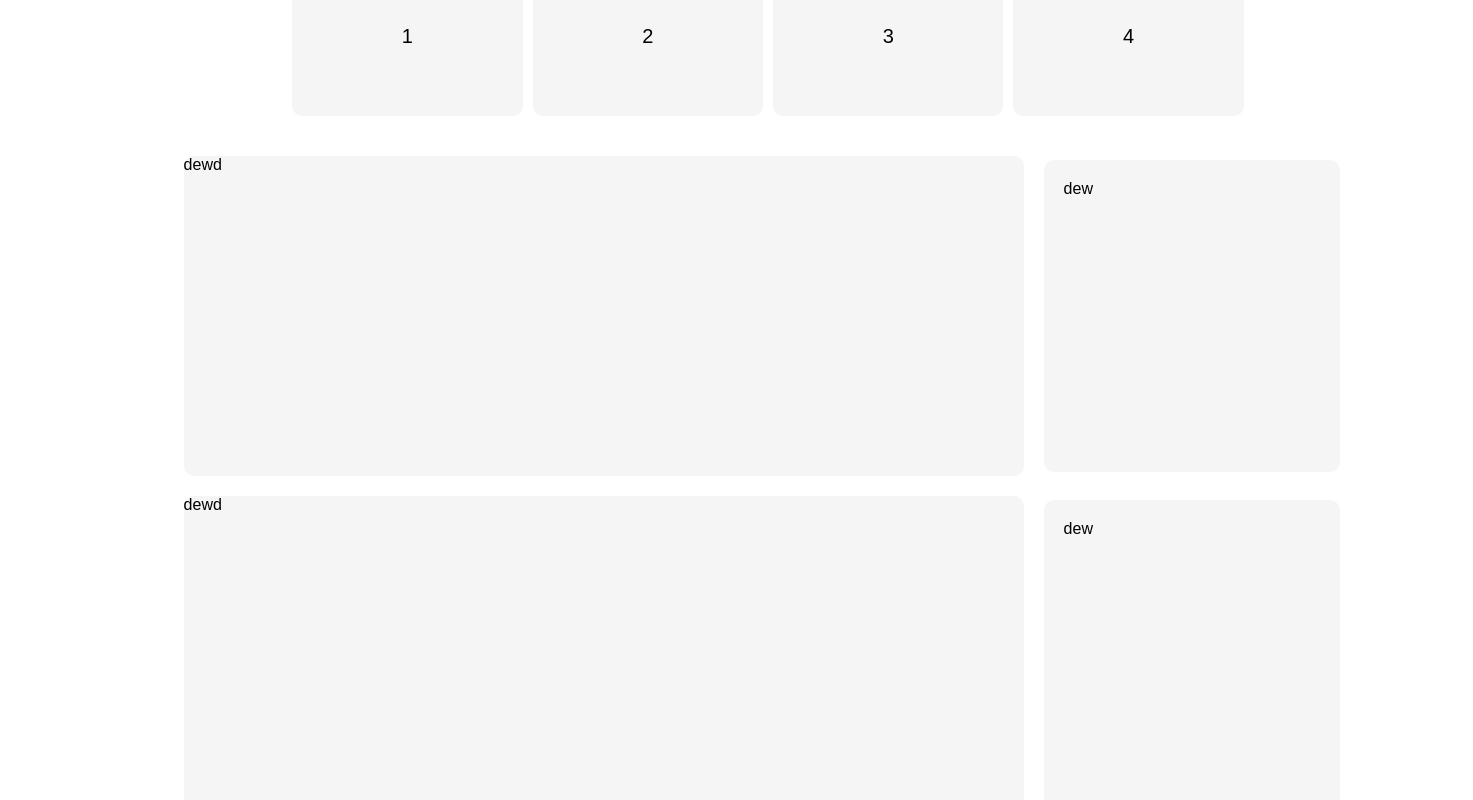
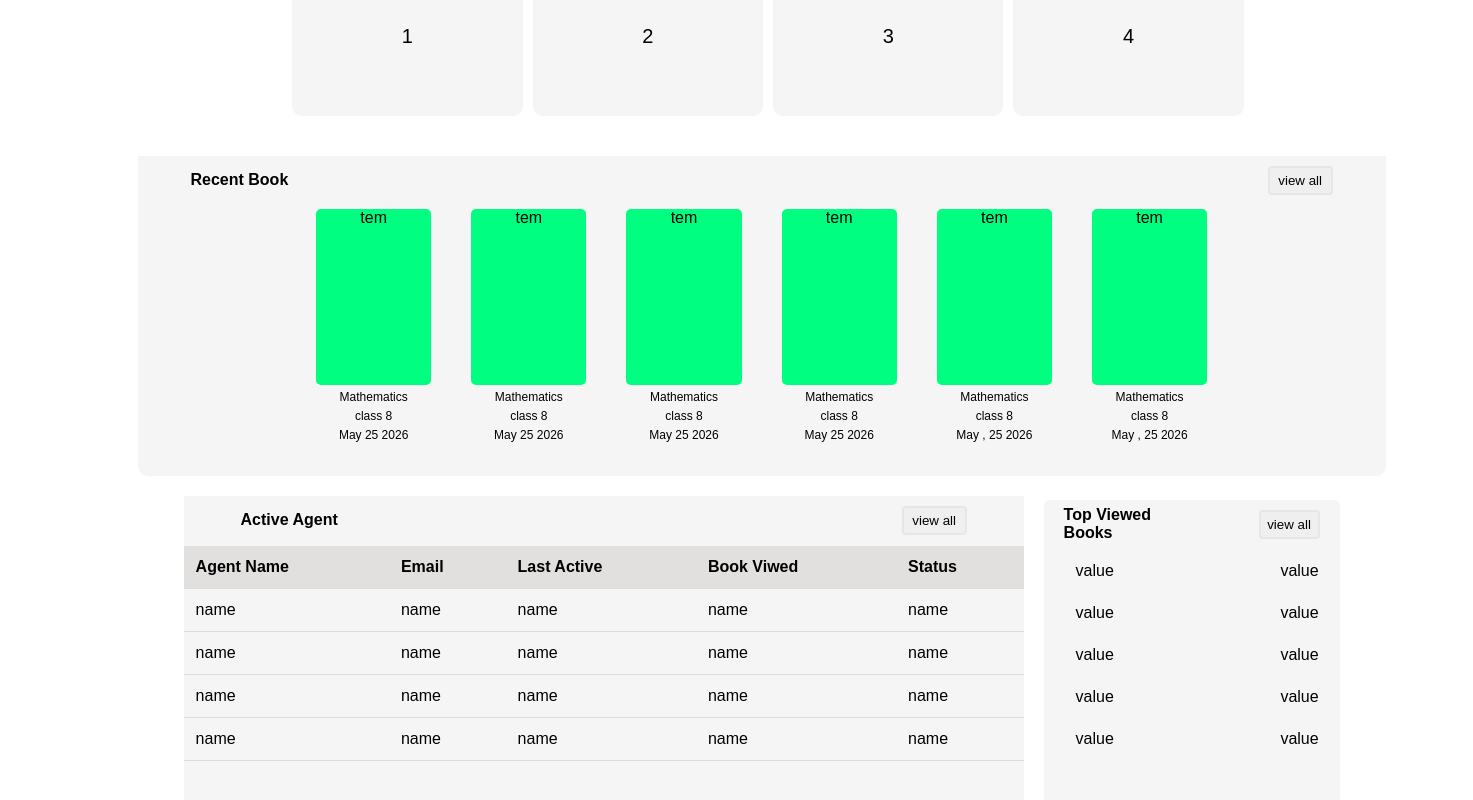
Before and after one commit to utthaanekpahal/FlipBook, a React (Vite) app: page /Dashboard in a window 1280 px wide. Shown: the part 122-922 px from the top of the page, 1473 px wide, since content can reach past the window. Built offline with nearby package versions, Linux system fonts and the light colour scheme.

Commit message:
my local changes

```diff
--- a/src/Component/Dashboard.jsx
+++ b/src/Component/Dashboard.jsx
@@ -2,7 +2,7 @@ import React from 'react'
 
 function Dashboard() {
   return (
-    <>
+    <div className='Dashboard'>
       <header className="header">
         de
       </header>
@@ -15,17 +15,122 @@ function Dashboard() {
       </main>
 
       <footer className="footer">
-        <div className="boxf">
-          <div className="boxs">dewd</div>
-          <div className="card">dew</div>
-        </div>
+        <div className="Maindiv">
+          <div className="box1">
+            <div className='Recent1'>
+              <h4>Recent Book</h4>
+              <button>view all</button>
+            </div>
+             <div className='Temps'>
+              <div className='TempM'><div className='Tem'>tem</div>
+              <span>Mathematics</span>
+              <span>class 8</span>
+              <span>May 25 2026</span></div>
+              <div className='TempM'><div className='Tem'>tem</div>
+              <span>Mathematics</span>
+              <span>class 8</span>
+              <span>May 25 2026</span></div>
+              <div className='TempM'><div className='Tem'>tem</div>
+              <span>Mathematics</span>
+              <span>class 8</span>
+              <span>May 25 2026</span></div>
+              <div className='TempM'><div className='Tem'>tem</div>
+              <span>Mathematics</span>
+              <span>class 8</span>
+              <span>May 25 2026</span></div>
+              <div className='TempM'><div className='Tem'>tem</div>
+              <span>Mathematics</span>
+              <span>class 8</span>
+              <span>May , 25 2026</span></div>
+              <div className='TempM'><div className='Tem'>tem</div>
+              <span>Mathematics</span>
+              <span>class 8</span>
+              <span>May , 25 2026</span></div>
+             </div>
 
-        <div className="boxf">
-          <div className="boxs">dewd</div>
-          <div className="card">dew</div>
+          </div>
+         </div>
+
+        <div className="Maindiv">
+          <div className="box2">
+            <div className='Recent2'>
+              <h4>Active Agent</h4>
+              <button>view all</button>
+            </div>
+            <div className='table1'>
+              <table>
+                 <tr>
+                  <th>Agent Name</th>
+                   <th>Email</th>
+                     <th>Last Active</th>
+                      <th>Book Viwed</th>
+                      <th>Status</th>
+                 </tr>
+                <tr>
+                  <td>name</td>
+                  <td>name</td>
+                  <td>name</td>
+                  <td>name</td>
+                  <td>name</td>
+                </tr>
+                <tr>
+                  <td>name</td>
+                  <td>name</td>
+                  <td>name</td>
+                  <td>name</td>
+                  <td>name</td>
+                </tr>
+                <tr>
+                  <td>name</td>
+                  <td>name</td>
+                  <td>name</td>
+                  <td>name</td>
+                  <td>name</td>
+                </tr>
+                <tr>
+                  <td>name</td>
+                  <td>name</td>
+                  <td>name</td>
+                  <td>name</td>
+                  <td>name</td>
+                </tr>
+
+              </table>
+            </div>
+          </div>
+          <div className="card">
+            <div className='Recent3'>
+              <h4>Top Viewed Books</h4>
+              <button>view all</button>
+            </div>
+            <div>
+              <table className='table2'>
+                <tr>
+                  <td>value</td>
+                  <td>value</td>
+                </tr>
+                <tr>
+                  <td>value</td>
+                  <td>value</td>
+                </tr>
+                <tr>
+                  <td>value</td>
+                  <td>value</td>
+                </tr>
+                <tr>
+                  <td>value</td>
+                  <td>value</td>
+                </tr>
+                 <tr>
+                  <td>value</td>
+                  <td>value</td>
+                </tr>
+              </table>
+            </div>
+          </div>
         </div>
       </footer>
-    </>
+    </div>
   );
 }
 
--- a/src/index.css
+++ b/src/index.css
@@ -138,8 +138,9 @@ form input{
     border-radius: 10px;
 }
 /*dashboard------------------------------------------------------------*/
+
 .header{
-    background-color: #C2D099;
+    background-color: #b4794f;
     padding: 20px;
 }
 
@@ -175,7 +176,7 @@ form input{
     padding-bottom: 20px;
 }
 
-.boxf{
+.Maindiv{
     display: flex;
     justify-content: center;
     align-items: center;
@@ -183,18 +184,125 @@ form input{
     gap: 20px;
     margin-top:20px;
 }
-
-.boxs{
+.box1{
+    height: 40vh;
+    width: 156vh;
+    background-color:#F5F5F5;
+    border-radius: 10px;
+}
+.Recent1{
+ display: flex;
+ justify-content: space-around;
+ align-items: center;
+ background-color: #F5F5F5;
+ gap: 70%;
+ height: 48px;
+}
+.Recent1 h4 {
+font-size: bolder;
+}
+.Recent1 button{
+    border: 2px solid rgb(231, 229, 229);
+    border-radius:4px;
+    padding: 5px;
+    width:65px;
+}
+.Temps{
+    display: flex;
+    justify-content: center;
+    align-items: center;
+    gap: 40px;
+}
+.Tem{
+    border-radius: 5px;
+    margin-top: 5px;
+    width: 9vw;
+    height: 22vh;
+    background-color: rgb(0, 255, 128);
+    text-align: center;
+}
+.TempM {
+display: flex;
+justify-content: center;
+align-items: center;
+flex-direction: column;
+gap: 5px;
+}
+.TempM span{
+    font-size: 12px;
+}
+.box2{
     height: 40vh;
     width: 105vh;
-    background-color: #F5F5F5;
+    background-color:#F5F5F5;
     border-radius: 10px;
 }
-
+.Recent2{
+ display: flex;
+ justify-content: space-around;
+ align-items: center;
+ background-color: #F5F5F5;
+ gap: 450px;
+ height: 48px;
+}
+.Recent2 h4 {
+font-size: bolder;
+}
+.Recent2 button{
+    border: 2px solid rgb(231, 229, 229);
+    border-radius:4px;
+    padding: 5px;
+    width:65px;
+}
+.table1 table{
+    font-family: arial,sans-serif;
+    width:100%;
+    border-collapse: collapse;
+    padding: 5px;
+    margin-top: 2px;
+}
+.table1 td,th{
+    text-align: left;
+    padding: 12px;
+    border-bottom: 1px solid rgb(223, 218, 218);
+}
+.table1 th{
+    background-color: rgb(226, 223, 223);
+}
 .card{
     height: 34vh;
     width: 20vw;
     background-color: #F5F5F5;
     padding: 20px;
-    border-radius: 10px;
+    border-radius: 5px;
 }
+.Recent3{
+ display: flex;
+ justify-content: space-around;
+ align-items: center;
+ background-color: #F5F5F5;
+ gap: 65px;
+ height: 48px;
+ margin-top: -20px;
+}
+.Recent3 h4 {
+font-size: bolder;
+}
+.Recent3 button{
+    border: 2px solid rgb(231, 229, 229);
+    border-radius:4px;
+    padding: 5px;
+    width:65px;
+}
+
+.table2{
+    font-family: arial,sans-serif;
+    width:32vw;
+    border-collapse: collapse;
+    padding: 10px;
+     margin-top: 2px;
+}
+.table2 td,th{
+    text-align: left;
+    padding: 12px;
+}
```
Also changed, not shown: 1 other file (tests, documents, lock files or other folders).
